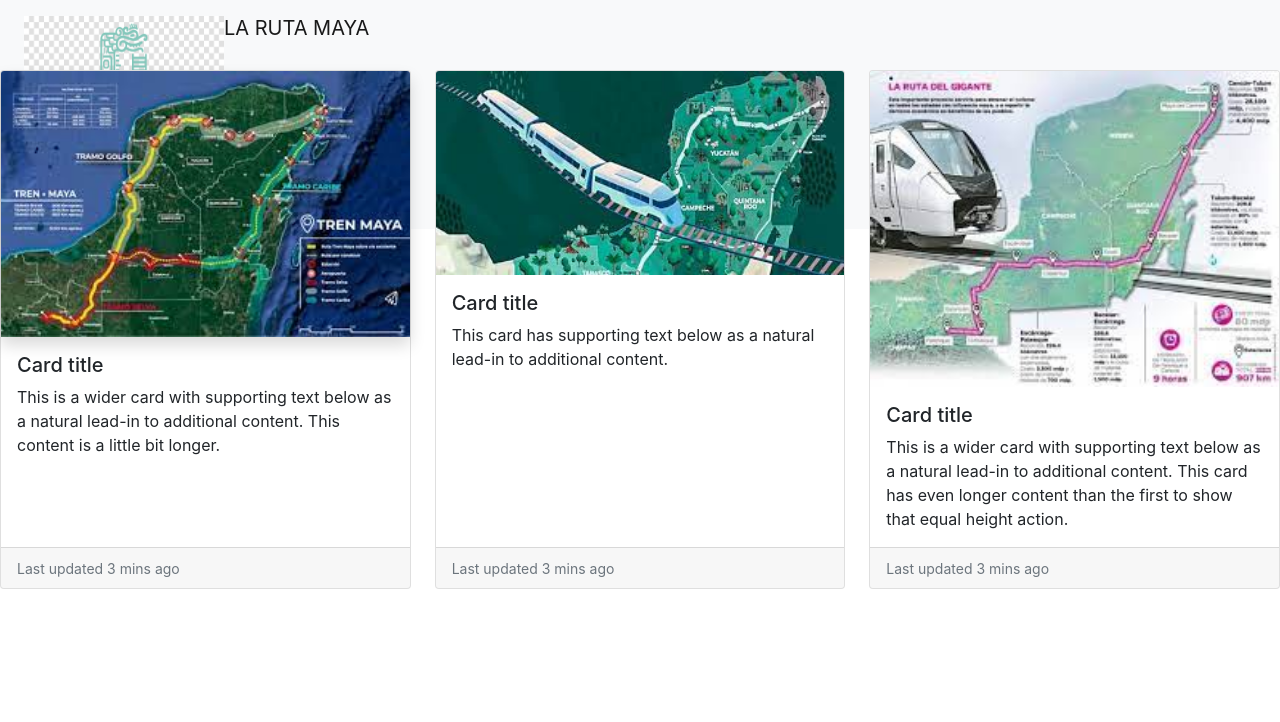
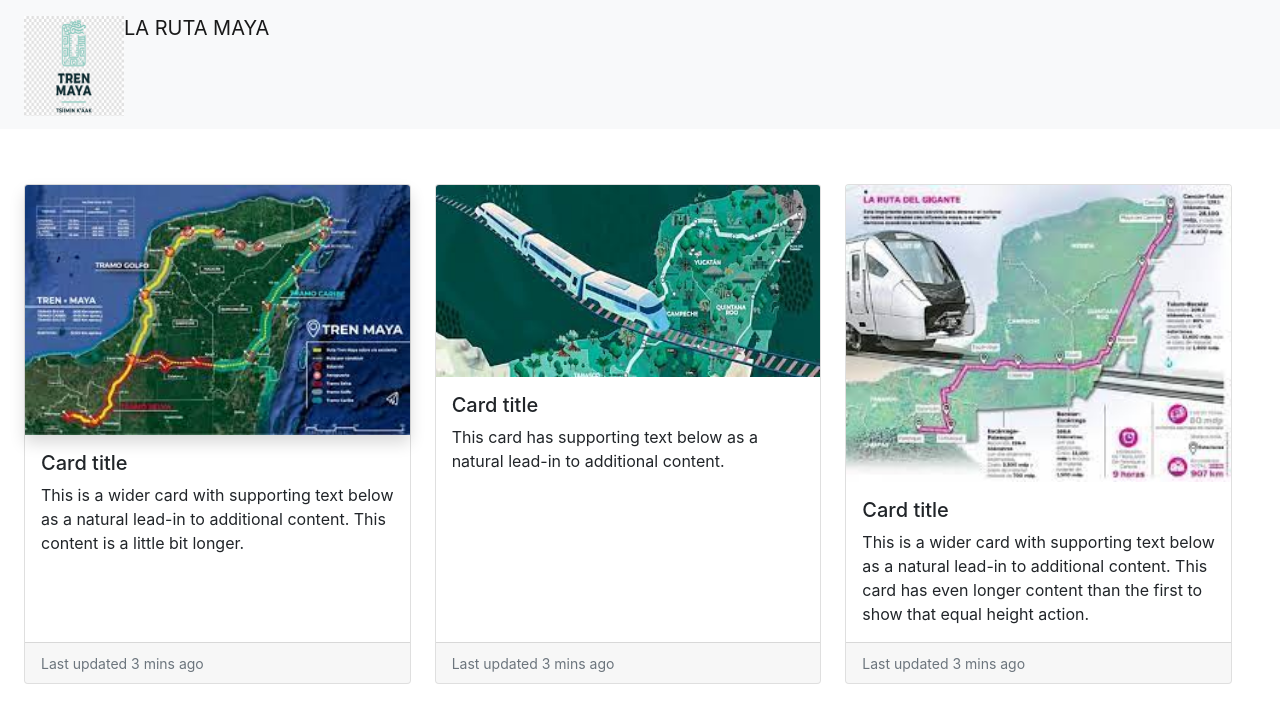
Before and after one commit to 04-2002/Ruta-Maya, a React (Create React App) app: page / in a window 1280 px wide. Shown: the top 722 px of the page. Built offline with nearby package versions, Linux system fonts and the light colour scheme.

Commit message:
Ruta-Maya

```diff
--- a/src/App.css
+++ b/src/App.css
@@ -1,3 +1,7 @@
 .Encabezado-App {
-  height: 70px;
+  height: 90px;
 }
+
+.Content-App {
+  margin-top: 70px;
+}
--- a/src/Components/Contenido.js
+++ b/src/Components/Contenido.js
@@ -5,7 +5,7 @@
 
 function Contenido() {
   return (
-    <div class="row row-cols-1 row-cols-md-3 g-4">
+    <div className="Content-App row row-cols-1 row-cols-md-3 g-4 container-fluid">
       <div class="col">
         <div class="card h-100">
           <img src={tren1} className="card-img-top shadow" alt="..." />
--- a/src/Components/Encabezado.js
+++ b/src/Components/Encabezado.js
@@ -10,8 +10,8 @@
             <img
               src={trenmaya}
               alt=""
-              width="200"
-              height="200"
+              width="100"
+              height="100"
               class="d-inline-block align-text-top"
             />
             LA RUTA MAYA
```
